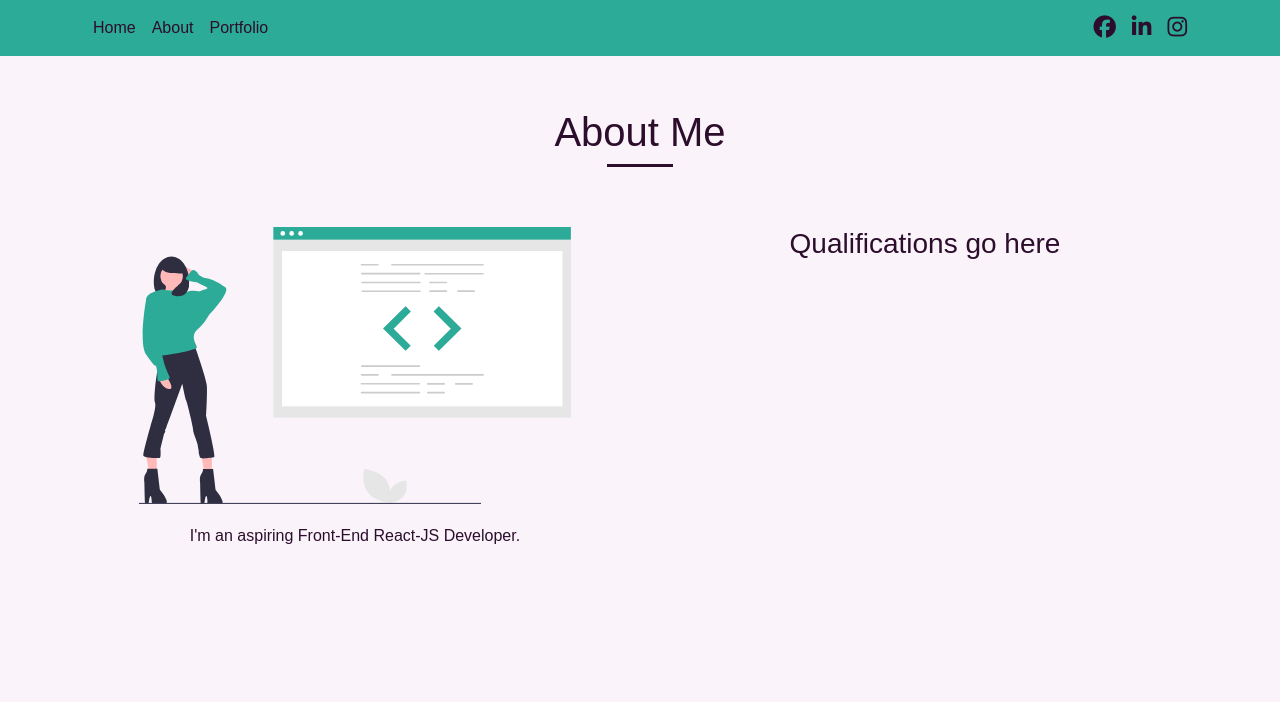
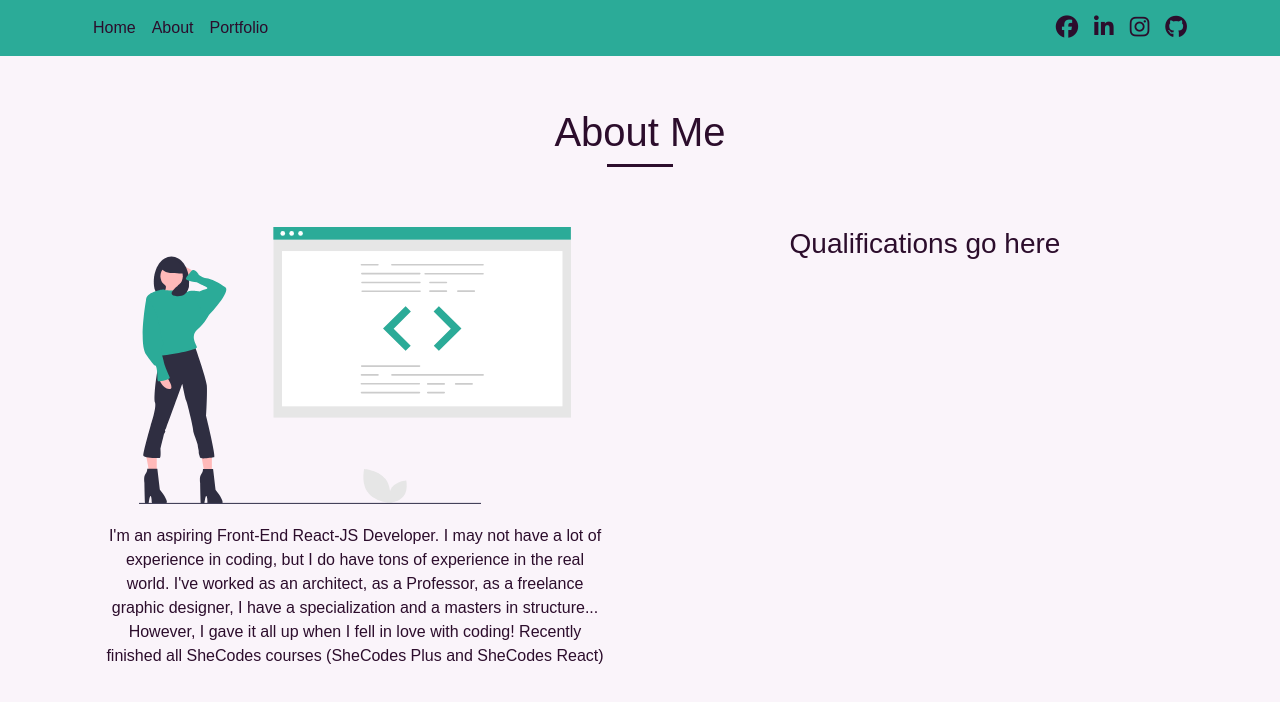
Before and after one commit to SantoroA/santoro-react, a React (Create React App) app: page /about in a window 1280 px wide. Shown: the top 702 px of the page. Built offline with nearby package versions, Linux system fonts and the light colour scheme.

Commit message:
added github link and profile description

```diff
--- a/src/AboutMe.js
+++ b/src/AboutMe.js
@@ -15,7 +15,13 @@ export default function AboutMe() {
         <div className="col-md-6">
           <img src={coder} alt="coder" />
           <p className="description">
-            I'm an aspiring Front-End React-JS Developer.
+            I'm an aspiring Front-End React-JS Developer. I may not have a lot
+            of experience in coding, but I do have tons of experience in the
+            real world. I've worked as an architect, as a Professor, as a
+            freelance graphic designer, I have a specialization and a masters in
+            structure... However, I gave it all up when I fell in love with
+            coding! Recently finished all SheCodes courses (SheCodes Plus and
+            SheCodes React)
           </p>
         </div>
         <div className="col-md-6">
--- a/src/Nav.js
+++ b/src/Nav.js
@@ -79,6 +79,14 @@ export default function Nav(props) {
             >
               <i class="fab fa-instagram"></i>
             </a>
+            <a
+              className="px-2 social-media"
+              target="_blank"
+              rel="noopener noreferrer"
+              href="https://github.com/SantoroA"
+            >
+              <i class="fab fa-github"></i>
+            </a>
           </div>
         </div>
       </nav>
```
